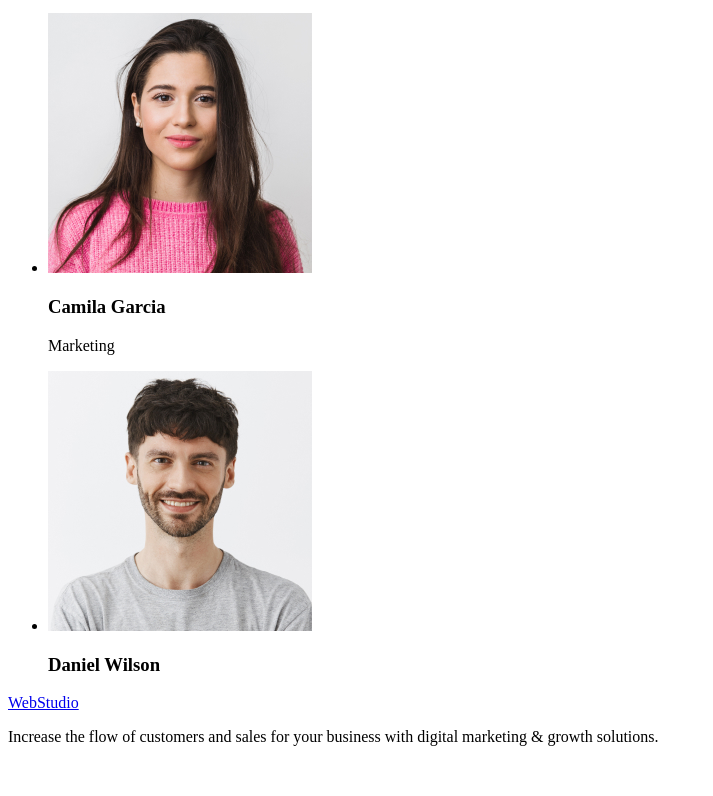
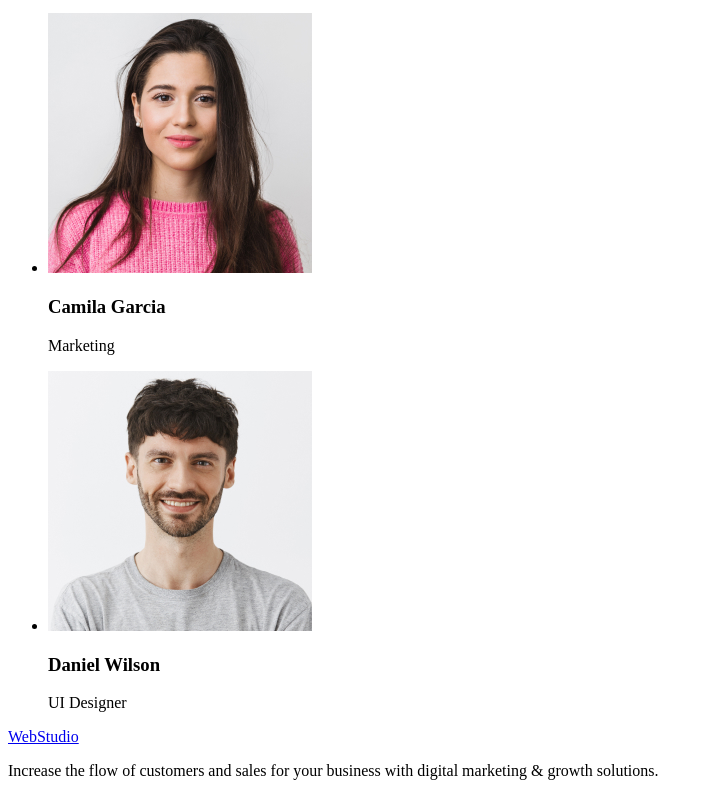
Before and after one commit to AveSkipper/goit-markup-hw-01, a plain HTML site: page index.html in a window 1280 px wide. Shown: the part 1362-2158 px from the top of the page, without its empty margins (0-713 px from the left). Before the commit the page ends 2124 px from the top, so only its background shows below. Drawn offline with Linux system fonts and the light colour scheme.

Commit message:
add index

```diff
--- a/index.html
+++ b/index.html
@@ -93,6 +93,7 @@
               width="264"
             />
             <h3>Daniel Wilson</h3>
+            <p>UI Designer</p>
           </li>
         </ul>
       </section>
```
